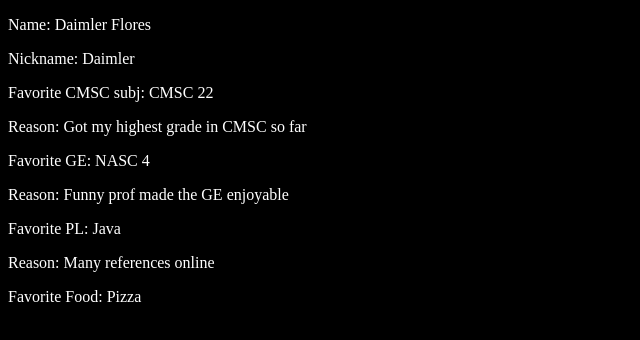
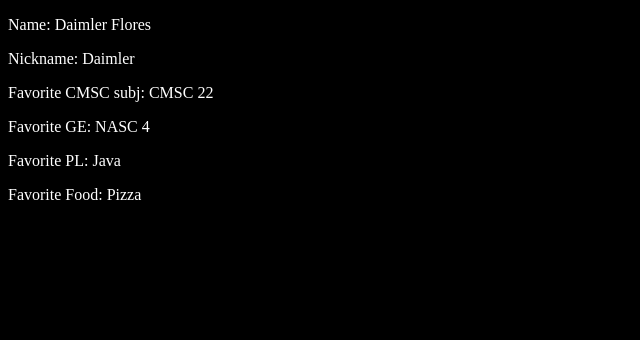
Before and after one commit to daimlerflores/daimlerflores.github.io, a plain HTML site: page index.html in a window 1280 px wide. Shown: the whole page, without its empty margins (0-640 px from the left). Drawn offline with Linux system fonts and the light colour scheme.

Commit message:
Update index.html

```diff
--- a/index.html
+++ b/index.html
@@ -15,11 +15,8 @@
   <p>Name: Daimler Flores</p>
   <p>Nickname: Daimler</p>
   <p>Favorite CMSC subj: CMSC 22 </p>
-  <p>Reason: Got my highest grade in CMSC so far</p>
-  <p>Favorite GE: NASC 4</p>
-  <p>Reason: Funny prof made the GE enjoyable</p>
-  <p>Favorite PL: Java</p>
-  <p>Reason: Many references online</p>
+   <p>Favorite GE: NASC 4</p>
+   <p>Favorite PL: Java</p>
   <p>Favorite Food: Pizza</p>
 
 </body>
```
